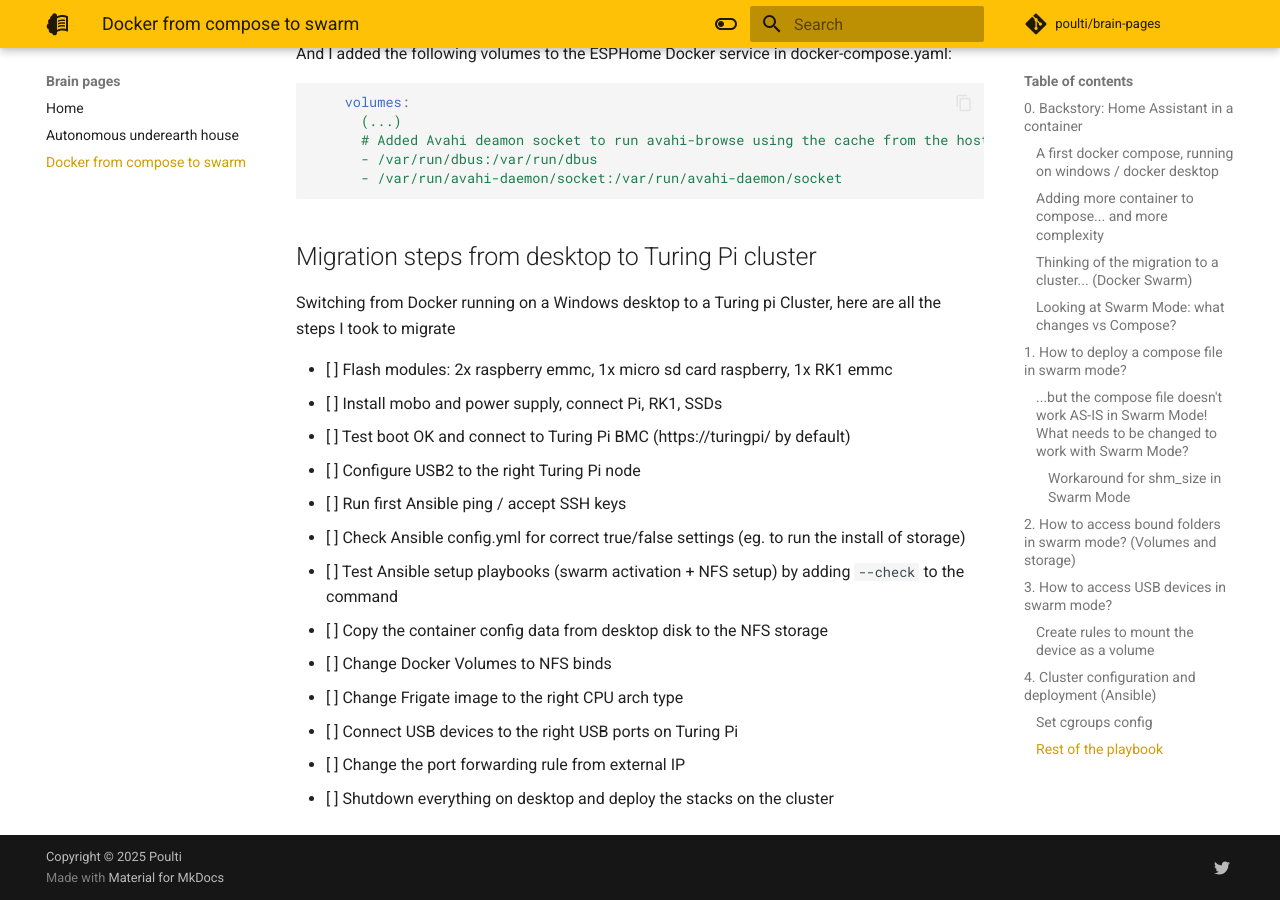
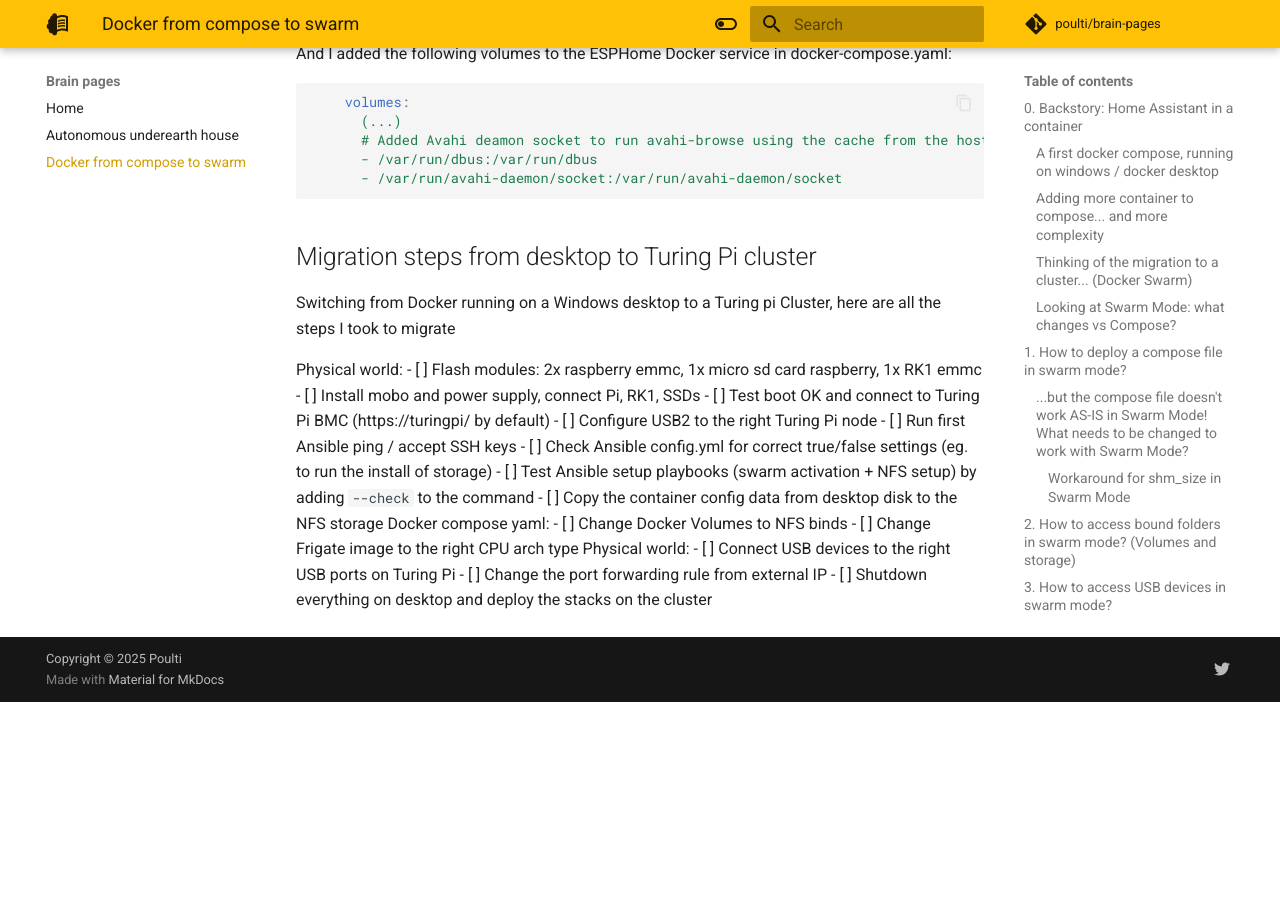
Before and after one commit to poulti/brain-pages, an MkDocs documentation site: the page built from docs/docker-from-compose-to-swarm.md, in a window 1280 px wide and 900 px high, scrolled down 16831 px. Built offline with MkDocs 1.6.1 and Material for MkDocs 9.7.7, drawn with Linux system fonts in a browser that asks for light colours; comment, search, counter and statistics services are not loaded; after the commit the page ends 17533 px from its top, so only the background shows below that.

Commit message:
Start adding sections

```diff
--- a/docs/docker-from-compose-to-swarm.md
+++ b/docs/docker-from-compose-to-swarm.md
@@ -611,6 +611,7 @@
 
 Switching from Docker running on a Windows desktop to a Turing pi Cluster, here are all the steps I took to migrate
 
+Physical world:
 - [ ] Flash modules: 2x raspberry emmc, 1x micro sd card raspberry, 1x RK1 emmc
 - [ ] Install mobo and power supply, connect Pi, RK1, SSDs
 - [ ] Test boot OK and connect to Turing Pi BMC (https://turingpi/ by default)
@@ -619,8 +620,10 @@
 - [ ] Check Ansible config.yml for correct true/false settings (eg. to run the install of storage)
 - [ ] Test Ansible setup playbooks (swarm activation + NFS setup) by adding ``--check`` to the command
 - [ ] Copy the container config data from desktop disk to the NFS storage
+Docker compose yaml:
 - [ ] Change Docker Volumes to NFS binds
 - [ ] Change Frigate image to the right CPU arch type
+Physical world:
 - [ ] Connect USB devices to the right USB ports on Turing Pi
 - [ ] Change the port forwarding rule from external IP
 - [ ] Shutdown everything on desktop and deploy the stacks on the cluster
```
